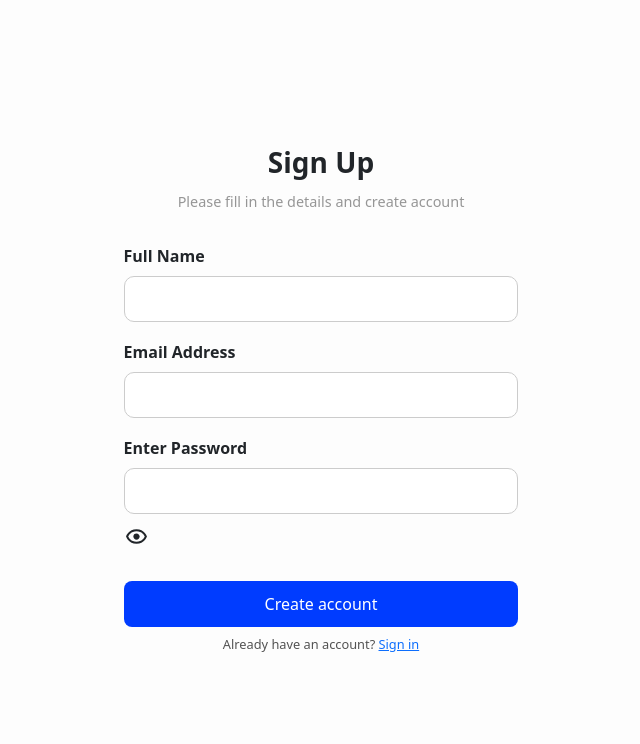
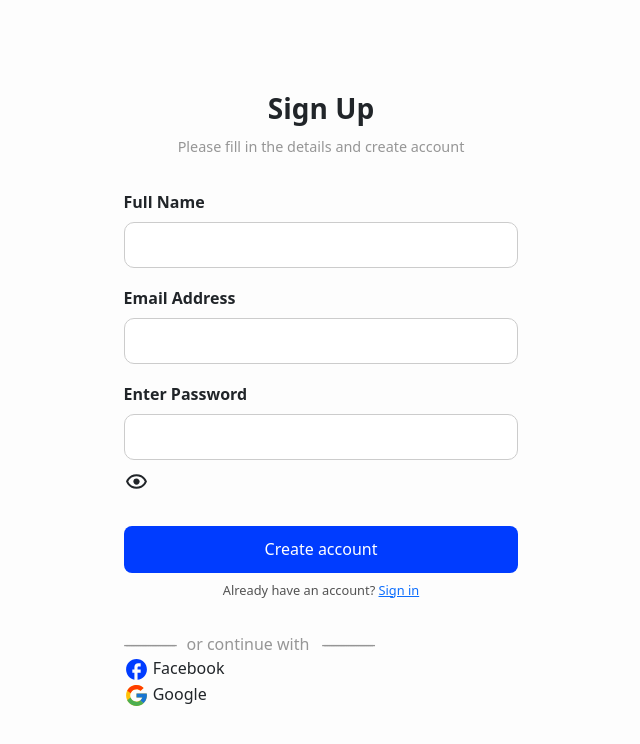
Before and after one commit to holuwateemeeleyin/login-mobile, a React (Create React App) app: page /signup in a window 1280 px wide. Shown: the top 744 px of the page, without its empty margins (319-959 px from the left). Built offline with nearby package versions, Linux system fonts and the light colour scheme.

Commit message:
added social icons

```diff
--- a/src/Pages/SignUp/index.js
+++ b/src/Pages/SignUp/index.js
@@ -61,7 +61,15 @@ export default function SignUp() {
         </button>
         <div className='already'>Already have an account? <Link to='/signin'> Sign in</Link></div>
       </form>
-
+      <div className='continue'>
+        <span style={{color:'#969696', marginRight:'0.5em', letterSpacing:'-0.2em' }}>--------------------------</span>
+        <span> or continue with </span>
+        <span style={{color:'#969696', marginLeft:'0.5em', letterSpacing:'-0.2em'}}>--------------------------</span>
+      </div>
+      <div className='social'>
+        <div className='facebook'><MdFacebook color='#003cff' size='25'/> Facebook</div>
+        <div className='facebook'> <FcGoogle size='25'/> Google</div>
+      </div>
     </div>
   )
 }
```
